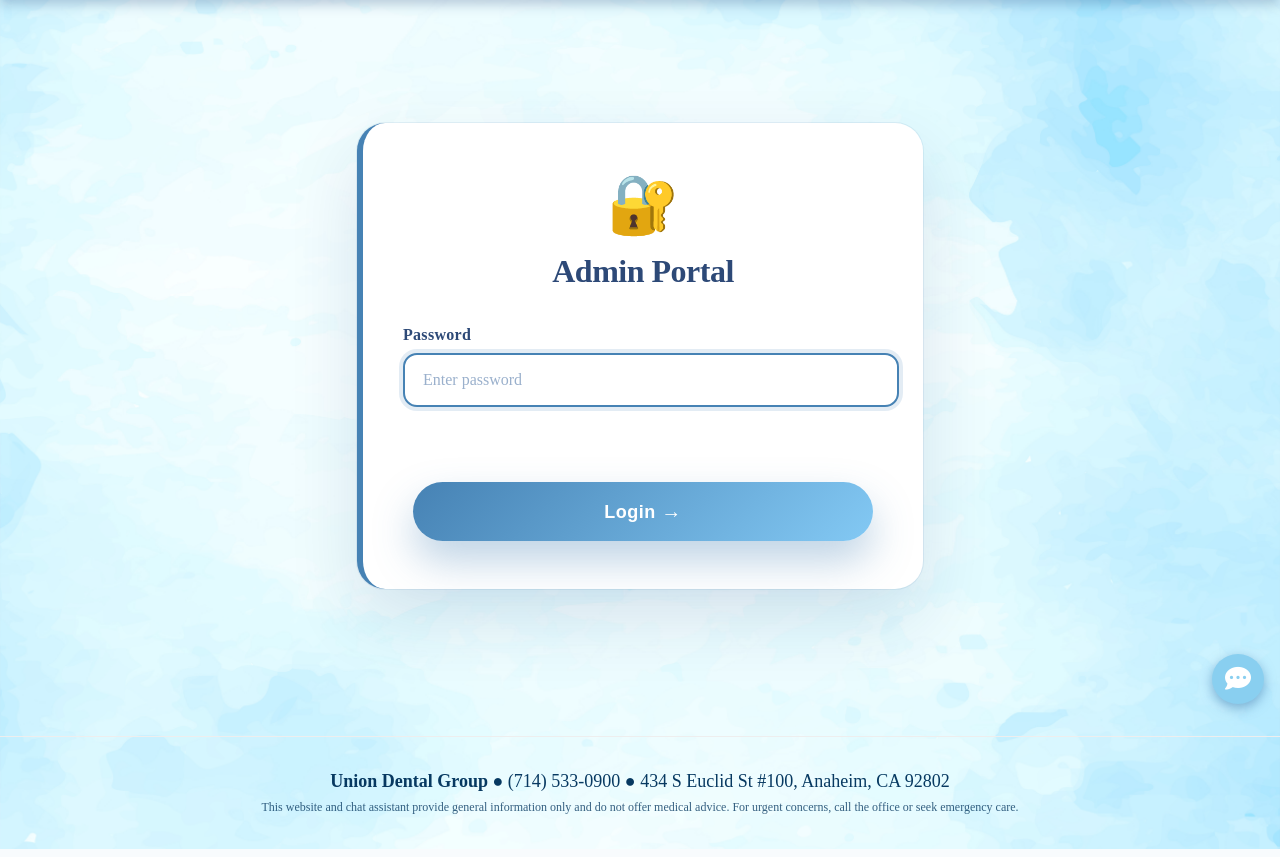
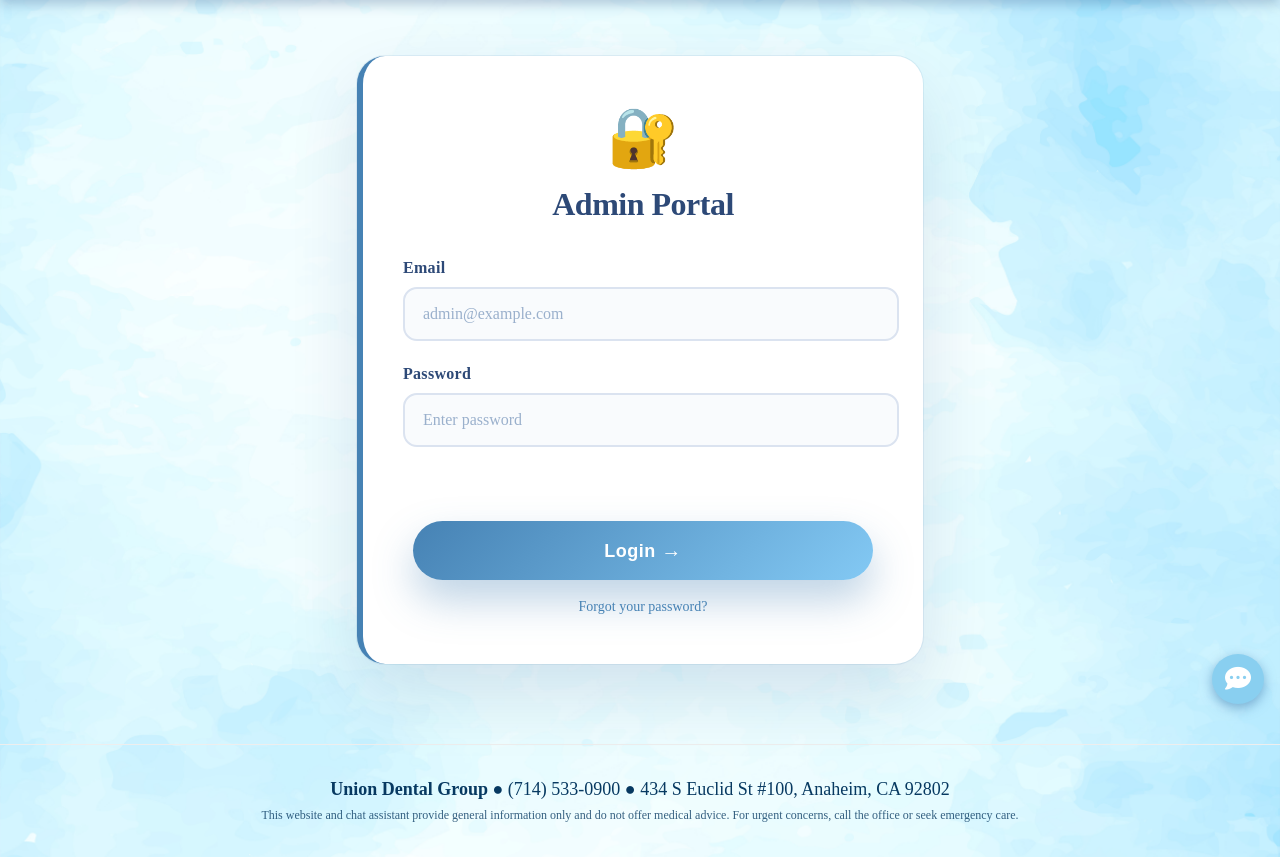
Before and after one commit to gemmatruong/dental_web, a Flask app: page /admin in a window 1280 px wide. Shown: the part 80-937 px from the top of the page. Run offline with Flask 3, Linux system fonts and the light colour scheme; some libraries are stand-ins or nearby versions; some web fonts are replaced.

Commit message:
feat: add forgot password section

```diff
--- a/templates/admin_login.html
+++ b/templates/admin_login.html
@@ -15,9 +15,15 @@
         <form method="post" class="admin-form">
             <input type="hidden" name="csrf_token" value="{{ csrf_token() }}">
 
+            <!-- ADD THIS EMAIL FIELD -->
+            <label>
+                <span>Email</span>
+                <input type="email" name="email" required placeholder="admin@example.com" autocomplete="email">
+            </label>
+
             <label>
                 <span>Password</span>
-                <input type="password" name="password" required autofocus placeholder="Enter password">
+                <input type="password" name="password" required placeholder="Enter password" autocomplete="current-password">
             </label>
 
             <button class="btn admin-btn" type="submit">
@@ -25,6 +31,13 @@
                 <span class="arrow">→</span>
             </button>
         </form>
+
+        <!-- OPTIONAL: Add forgot password link -->
+        <div style="text-align: center; margin-top: 15px;">
+            <a href="{{ url_for('admin_forgot_password_get') }}" style="color: #4682B4; text-decoration: none; font-size: 14px;">
+                Forgot your password?
+            </a>
+        </div>
     </div>
 </div>
 
```
